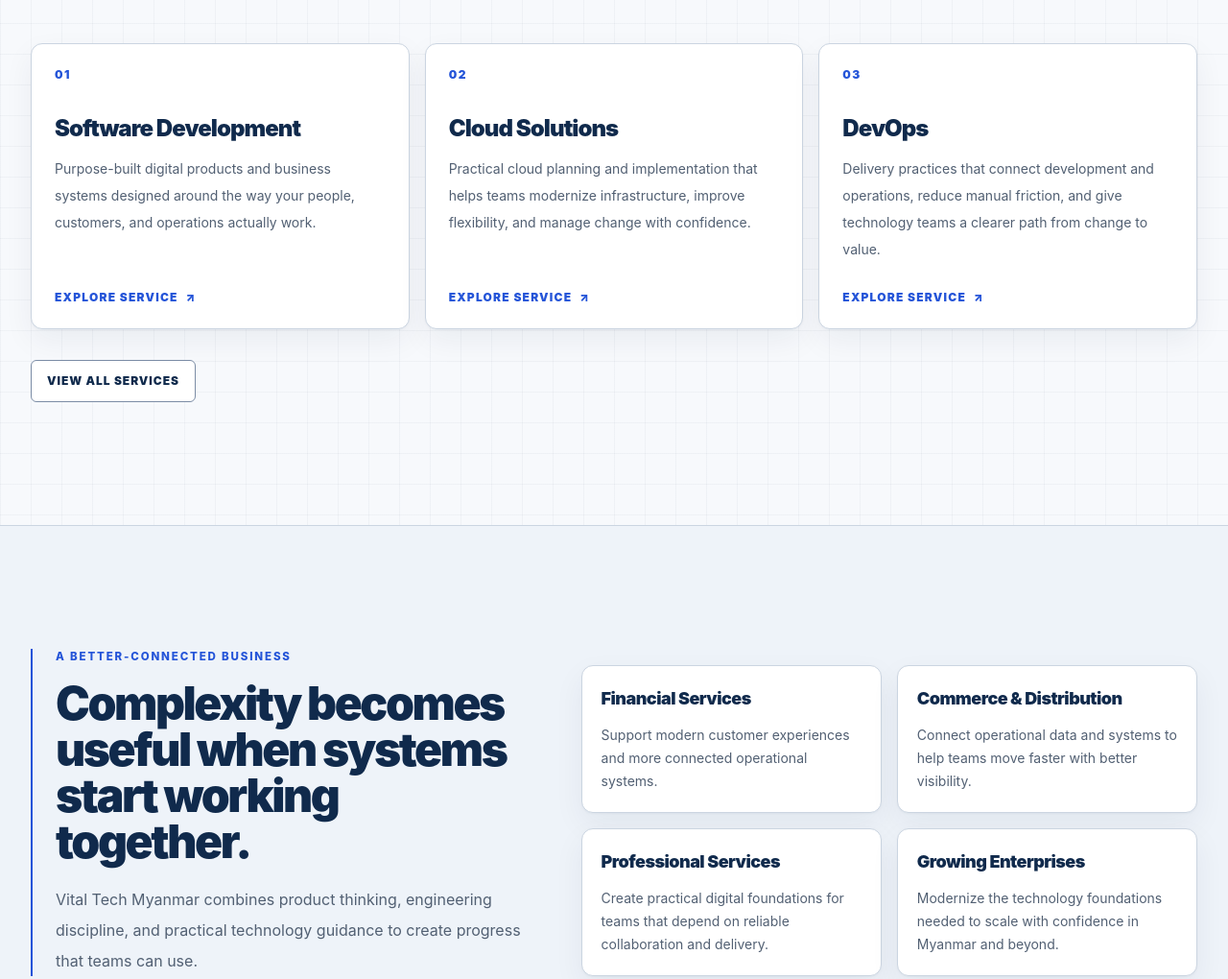
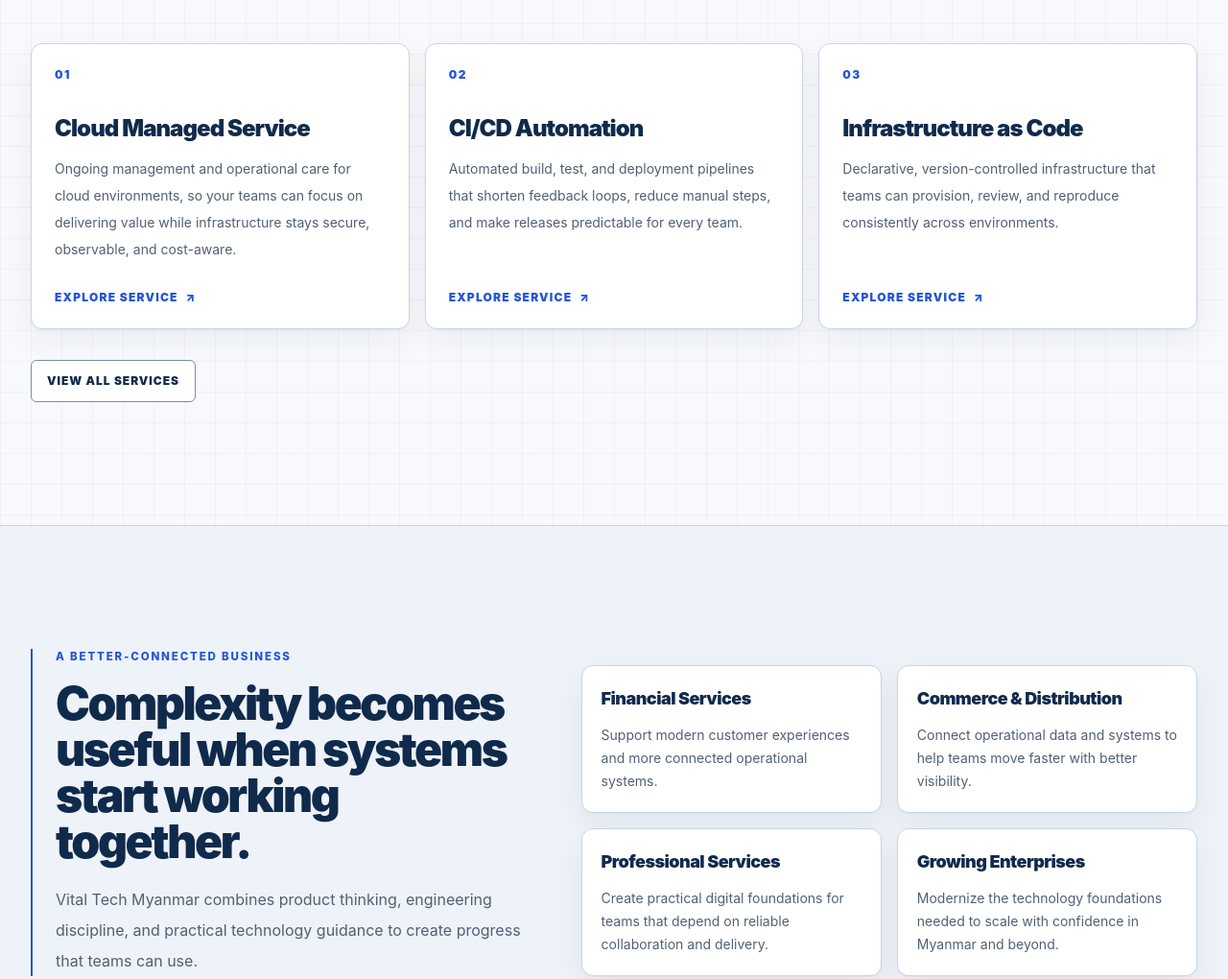
Before and after one commit to vitaltechmyanmar/vitaltech, an Astro site: page / in a window 1280 px wide. Shown: the part 1256-2276 px from the top of the page at 96% size. Built offline with nearby package versions, Linux system fonts and the light colour scheme; Astro itself is replaced by a stand-in of ours.

Commit message:
update service

```diff
--- a/src/components/SiteFooter.astro
+++ b/src/components/SiteFooter.astro
@@ -9,7 +9,7 @@ import { navigation, siteName } from '../content/site';
       <p class="eyebrow text-focus-inverse">Vital Tech Myanmar</p>
       <h2 class="mt-4 max-w-sm text-3xl font-black tracking-[-0.05em] text-inverse-ink">Technology that creates practical momentum.</h2>
       <p class="mt-5 max-w-md text-sm leading-7 text-inverse-muted">
-        Software, cloud, DevOps, system integration, and managed IT solutions for ambitious organizations.
+        Cloud managed services, delivery automation, system integration, and DevOps consulting for ambitious organizations.
       </p>
     </div>
     <div>
--- a/src/content/site.ts
+++ b/src/content/site.ts
@@ -40,34 +40,43 @@ export const contactChannels: ContactChannel[] = [
 
 export const services: Service[] = [
   {
-    id: 'software-development',
-    title: 'Software Development',
-    kicker: 'Build what moves your business forward',
+    id: 'cloud-managed-service',
+    title: 'Cloud Managed Service',
+    kicker: 'Keep your cloud dependable',
     summary:
-      'Purpose-built digital products and business systems designed around the way your people, customers, and operations actually work.',
-    outcome: 'Turn complex operational needs into maintainable, high-value software.',
-    capabilities: ['Business applications', 'Web platforms', 'Workflow automation', 'System modernization'],
+      'Ongoing management and operational care for cloud environments, so your teams can focus on delivering value while infrastructure stays secure, observable, and cost-aware.',
+    outcome: 'Gain reliable day-to-day operations without carrying the full overhead in-house.',
+    capabilities: ['Environment monitoring', 'Incident response', 'Cost optimization', 'Security patching'],
     featured: true,
   },
   {
-    id: 'cloud-solutions',
-    title: 'Cloud Solutions',
-    kicker: 'Make your technology ready for growth',
+    id: 'cicd-automation',
+    title: 'CI/CD Automation',
+    kicker: 'Move from commit to release with confidence',
     summary:
-      'Practical cloud planning and implementation that helps teams modernize infrastructure, improve flexibility, and manage change with confidence.',
-    outcome: 'Create a scalable foundation for reliable, adaptable digital services.',
-    capabilities: ['Cloud readiness', 'Migration planning', 'Architecture advisory', 'Cost-aware modernization'],
+      'Automated build, test, and deployment pipelines that shorten feedback loops, reduce manual steps, and make releases predictable for every team.',
+    outcome: 'Ship changes faster with fewer errors and clearer release visibility.',
+    capabilities: ['Pipeline design', 'Automated testing', 'Release orchestration', 'Deployment strategies'],
     featured: true,
   },
   {
-    id: 'devops',
-    title: 'DevOps',
-    kicker: 'Release with confidence',
+    id: 'infrastructure-as-code',
+    title: 'Infrastructure as Code',
+    kicker: 'Make infrastructure repeatable by default',
     summary:
-      'Delivery practices that connect development and operations, reduce manual friction, and give technology teams a clearer path from change to value.',
-    outcome: 'Improve delivery consistency, visibility, and operational readiness.',
-    capabilities: ['Delivery automation', 'Environment consistency', 'Release practices', 'Operational visibility'],
+      'Declarative, version-controlled infrastructure that teams can provision, review, and reproduce consistently across environments.',
+    outcome: 'Reduce drift and configuration risk while scaling environments with confidence.',
+    capabilities: ['Terraform provisioning', 'Environment templates', 'Policy and review workflows', 'Configuration management'],
     featured: true,
+  },
+  {
+    id: 'code-repositories-artifact-management',
+    title: 'Managing Code Repositories and Artifact Management',
+    kicker: 'Keep source and build artifacts governed',
+    summary:
+      'Structured repository practices and artifact management that give teams clear ownership, traceable history, and dependable access to the builds they ship.',
+    outcome: 'Strengthen code governance and make every release traceable and reproducible.',
+    capabilities: ['Repository standards', 'Branching and access control', 'Artifact repositories', 'Version and dependency policy'],
   },
   {
     id: 'system-integration',
@@ -79,13 +88,13 @@ export const services: Service[] = [
     capabilities: ['Platform integration', 'Process mapping', 'Data-flow design', 'Legacy connection planning'],
   },
   {
-    id: 'managed-it',
-    title: 'Managed IT Solutions',
-    kicker: 'Keep technology dependable',
+    id: 'devops-consulting',
+    title: 'DevOps Consulting',
+    kicker: 'Adopt DevOps with a practical roadmap',
     summary:
-      'Responsive technology support and operational guidance for organizations that need a capable partner to keep essential systems working well.',
-    outcome: 'Strengthen day-to-day technology confidence and business continuity.',
-    capabilities: ['IT operations support', 'Technology advisory', 'Environment review', 'Service improvement'],
+      'Assessment and hands-on guidance that help teams improve delivery flow, tooling, and operating practices without disrupting current commitments.',
+    outcome: 'Build a realistic, measurable path toward faster and safer delivery.',
+    capabilities: ['Delivery assessment', 'Tooling strategy', 'Team enablement', 'Metrics and improvement'],
   },
 ];
 
@@ -115,12 +124,12 @@ export const industries: Industry[] = [
   {
     title: 'Professional Services',
     summary: 'Create practical digital foundations for teams that depend on reliable collaboration and delivery.',
-    capabilities: ['Custom platforms', 'Cloud solutions', 'Managed IT'],
+    capabilities: ['Custom platforms', 'Cloud managed services', 'CI/CD automation'],
   },
   {
     title: 'Growing Enterprises',
     summary: 'Modernize the technology foundations needed to scale with confidence in Myanmar and beyond.',
-    capabilities: ['Digital roadmaps', 'DevOps practices', 'Technology advisory'],
+    capabilities: ['Digital roadmaps', 'DevOps consulting', 'Technology advisory'],
   },
 ];
 
@@ -130,12 +139,12 @@ export const pageMetadata: Record<RoutePath, PageMetadata> = {
   '/': {
     title: 'Vital Tech Myanmar | Technology that creates growth',
     description:
-      'Vital Tech Myanmar delivers software development, cloud, DevOps, system integration, and managed IT solutions for ambitious businesses.',
+      'Vital Tech Myanmar delivers cloud managed services, CI/CD automation, infrastructure as code, artifact management, system integration, and DevOps consulting.',
   },
   '/services': {
     title: 'Services | Vital Tech Myanmar',
     description:
-      'Explore Vital Tech Myanmar software development, cloud, DevOps, system integration, and managed IT solutions.',
+      'Explore Vital Tech Myanmar cloud managed services, CI/CD automation, infrastructure as code, artifact management, system integration, and DevOps consulting.',
   },
   '/industries': {
     title: 'Industries | Vital Tech Myanmar',
@@ -150,12 +159,12 @@ export const pageMetadata: Record<RoutePath, PageMetadata> = {
   '/insights': {
     title: 'Insights | Vital Tech Myanmar',
     description:
-      'Explore Vital Tech Myanmar perspectives on software, cloud, DevOps, systems integration, and IT solutions.',
+      'Explore Vital Tech Myanmar perspectives on cloud operations, delivery automation, infrastructure as code, system integration, and DevOps consulting.',
   },
   '/contact': {
     title: 'Contact | Vital Tech Myanmar',
     description:
-      'Start a direct conversation with Vital Tech Myanmar about software, cloud, DevOps, system integration, and IT solutions.',
+      'Start a direct conversation with Vital Tech Myanmar about cloud managed services, CI/CD automation, infrastructure as code, system integration, or DevOps consulting.',
   },
 };
 
@@ -164,5 +173,5 @@ export const homeHero: HeroContent = {
   outline: 'Enterprise',
   title: 'IT Partner',
   summary:
-    'We design and deliver the software, cloud, DevOps, system integration, and IT foundations that help ambitious organizations move with confidence.',
+    'We design and deliver the cloud, delivery automation, and integration foundations that help ambitious organizations move with confidence.',
 };
--- a/src/pages/insights.astro
+++ b/src/pages/insights.astro
@@ -25,7 +25,7 @@ const hero = {
         <Card variant="empty" padding="none" class="p-8 md:p-12">
           <p class="eyebrow">Insights in preparation</p>
           <h2 class="mt-4 text-3xl font-black tracking-[-0.05em] text-ink">Our first published perspectives are being prepared.</h2>
-          <p class="mt-4 max-w-2xl text-sm leading-7 text-muted">Check back for practical thinking on software, cloud, DevOps, system integration, and technology operations.</p>
+          <p class="mt-4 max-w-2xl text-sm leading-7 text-muted">Check back for practical thinking on cloud operations, delivery automation, infrastructure as code, and system integration.</p>
         </Card>
       )
     }
--- a/src/pages/services.astro
+++ b/src/pages/services.astro
@@ -49,5 +49,5 @@ const hero = {
 
   <TechnologyEcosystem />
 
-  <CallToAction context="services" title="Bring the right technology capabilities together." summary="Talk through your software, cloud, DevOps, integration, or managed IT challenge with our team." />
+  <CallToAction context="services" title="Bring the right technology capabilities together." summary="Talk through your cloud, delivery automation, integration, or DevOps challenge with our team." />
 </BaseLayout>
```
